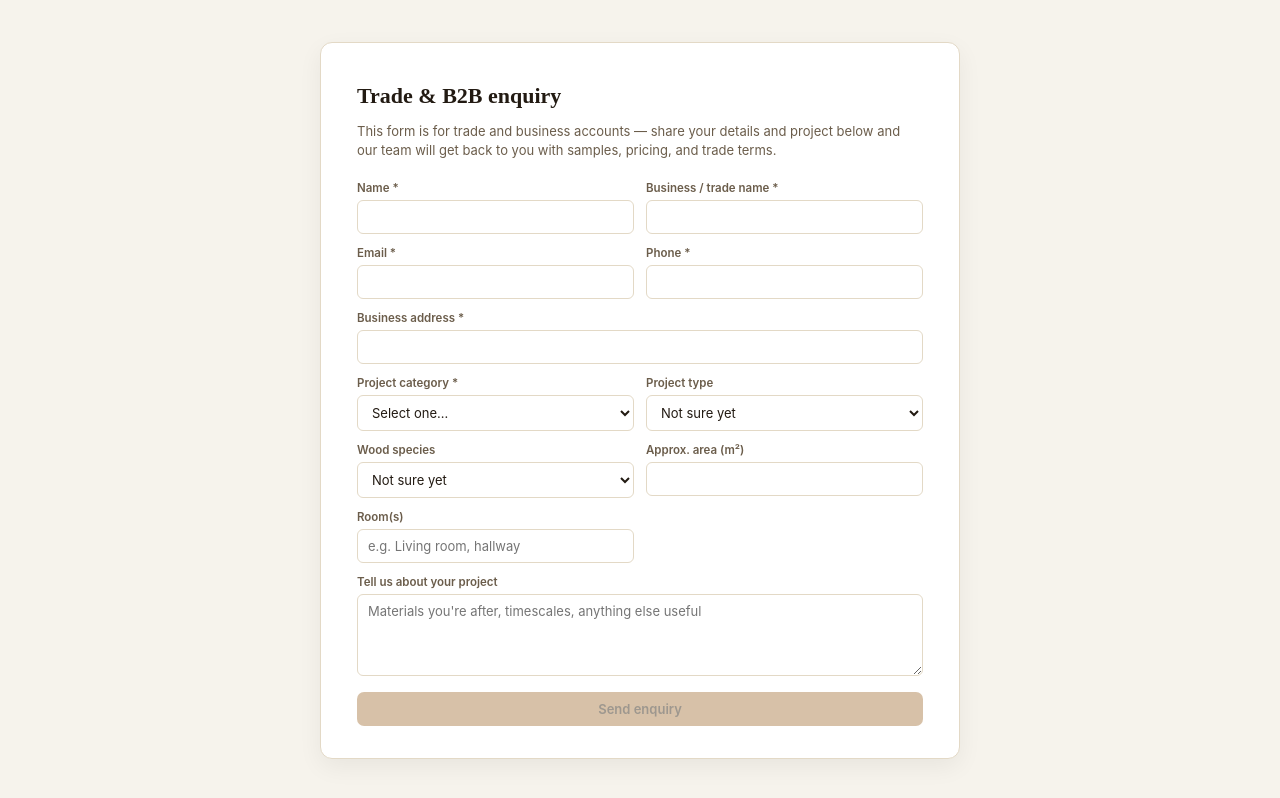
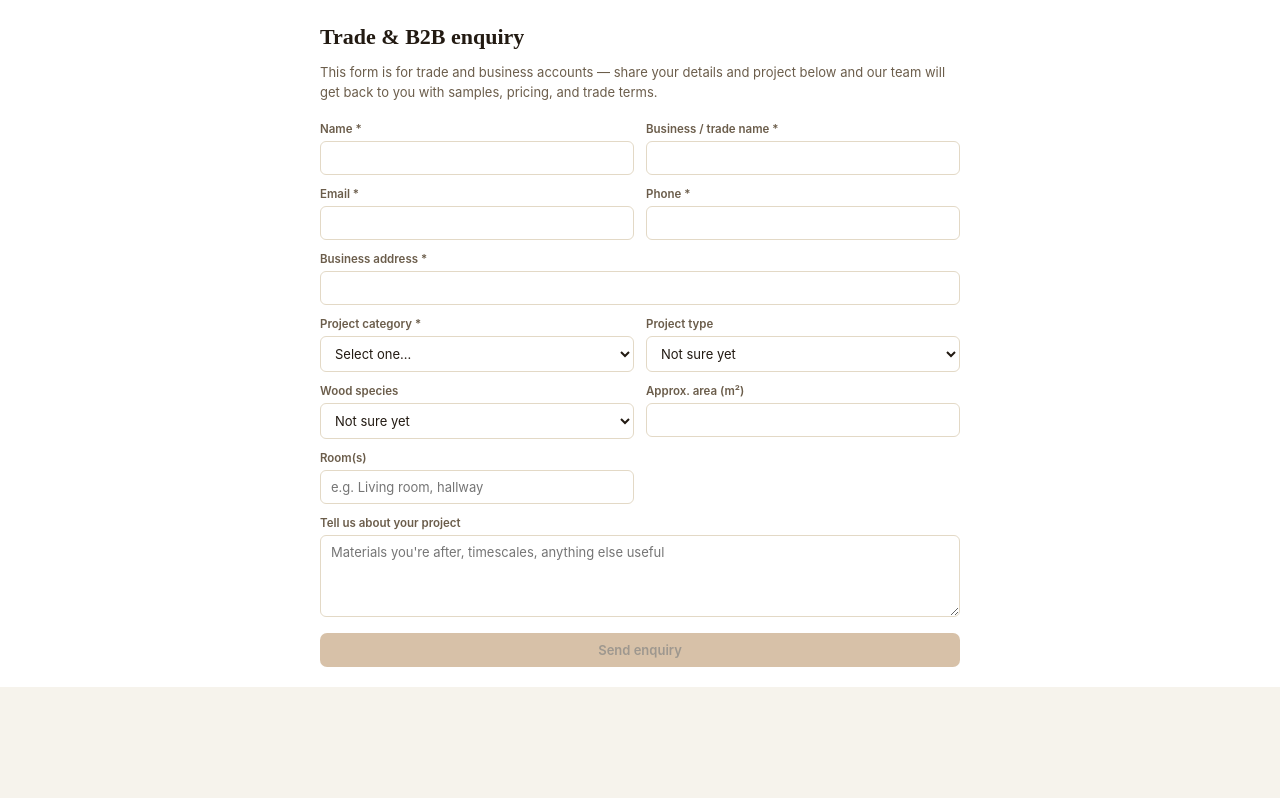
Before and after one commit to hoffparquet/hoffparquetcrm, a Next.js app: page /enquiry in a window 1280 px wide. Built offline with nearby package versions, Linux system fonts and the light colour scheme.

Commit message:
Add files via upload

```diff
--- a/app/globals.css
+++ b/app/globals.css
@@ -45,21 +45,18 @@ input, select, textarea { font-family: inherit; }
 
 /* Public enquiry form (linked/embedded from the main website) */
 .hp-enquiry-shell {
-  min-height: 100vh;
-  display: flex;
-  align-items: center;
-  justify-content: center;
-  background: var(--paper);
-  padding: 32px 20px;
+  background: #fff;
+  padding: 20px;
 }
 .hp-enquiry-card {
-  background: var(--paper-raised);
-  border: 1px solid var(--line);
-  border-radius: 12px;
-  padding: 36px 36px 32px;
+  background: transparent;
+  border: none;
+  border-radius: 0;
+  padding: 0;
   width: 100%;
   max-width: 640px;
-  box-shadow: 0 8px 24px rgba(0,0,0,.06);
+  margin: 0 auto;
+  box-shadow: none;
 }
 .hp-enquiry-title {
   font-family: 'Fraunces', serif;
```
